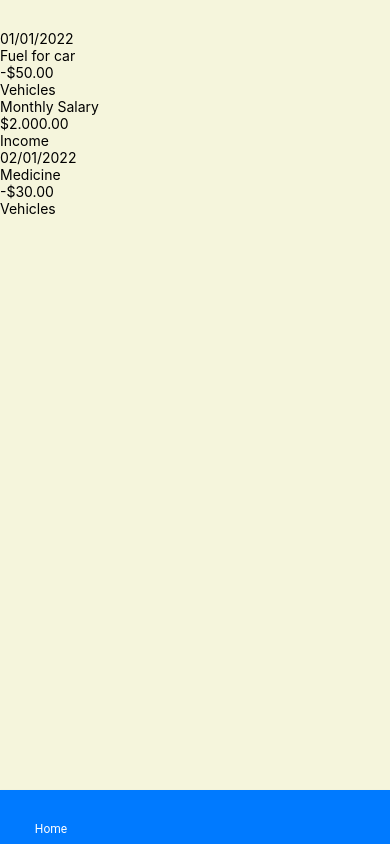
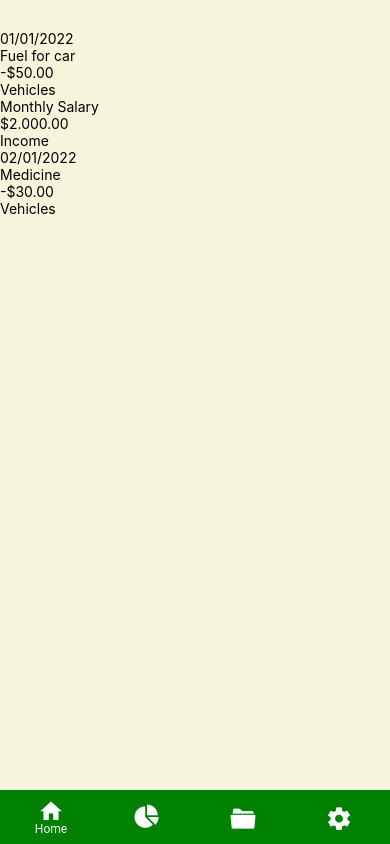
Before and after one commit to gianpaolopapaiz/my_wallet_fe_react_native, a React Native app: screen /Home in a window 390 px wide. Built offline with nearby package versions, Linux system fonts and the light colour scheme.

Commit message:
Add icons to bottom navigation

```diff
--- a/components/Tabs.js
+++ b/components/Tabs.js
@@ -2,16 +2,61 @@ import React from 'react';
 import Home from '../screens/Home';
 import Categories from '../screens/Categories';
 import { createMaterialBottomTabNavigator } from "@react-navigation/material-bottom-tabs";
+import MaterialCommunityIcons from "react-native-vector-icons/MaterialCommunityIcons";
+import Entypo from "react-native-vector-icons/Entypo";
+import Ionicons from "react-native-vector-icons/Ionicons";
+import FontAwesome from "react-native-vector-icons/FontAwesome";
 
 const Tab = createMaterialBottomTabNavigator();
 
 const Tabs = () => {
   return (
-    <Tab.Navigator>
-      <Tab.Screen name="Home" component={Home}/>
-      <Tab.Screen name="Statistics" component={Home}/>
-      <Tab.Screen name="Categories" component={Categories}/>
-      <Tab.Screen name="Settings" component={Home}/>
+    <Tab.Navigator
+      initialRouteName="Home"
+      activeColor="white"
+      inactiveColor="white"
+      barStyle={{ backgroundColor: 'green' }}
+    >
+      <Tab.Screen
+        name="Home"
+        component={Home}
+        options={{
+          tabBarLabel: 'Home',
+          tabBarIcon: () => (
+            <MaterialCommunityIcons name="home" color="white" size={26} />
+          ),
+        }}
+      />
+      <Tab.Screen
+        name="Statistics"
+        component={Home}
+        options={{
+          tabBarLabel: 'Statistics',
+          tabBarIcon: () => (
+            <FontAwesome name="pie-chart" color="white" size={25} />
+          ),
+        }}
+      />
+      <Tab.Screen
+        name="Categories"
+        component={Categories}
+        options={{
+          tabBarLabel: 'Categories',
+          tabBarIcon: () => (
+            <Entypo name="folder" color="white" size={25} />
+          ),
+        }}
+      />
+      <Tab.Screen
+        name="Settings"
+        component={Home}
+        options={{
+          tabBarLabel: 'Settings',
+          tabBarIcon: () => (
+            <Ionicons name="settings-sharp" color="white" size={25} />
+          ),
+        }}
+      />
     </Tab.Navigator>
   );
 };
```
